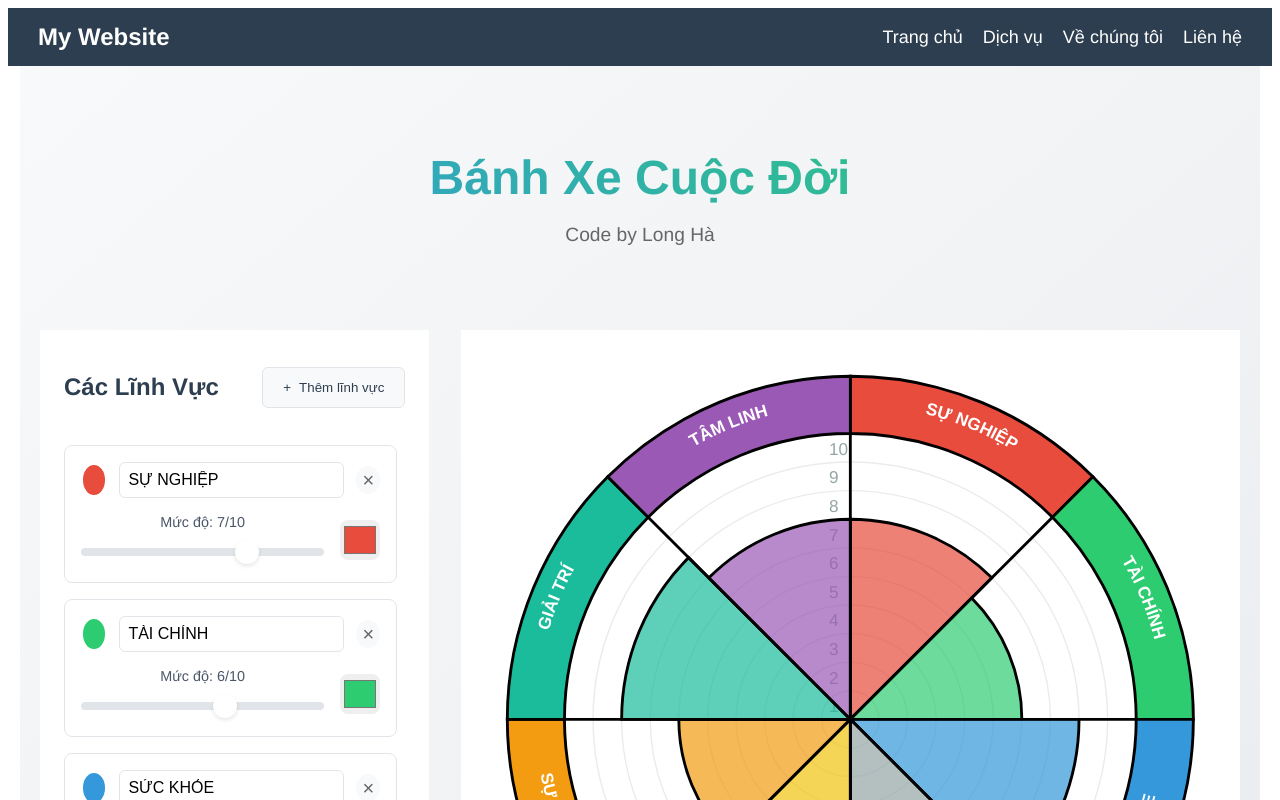
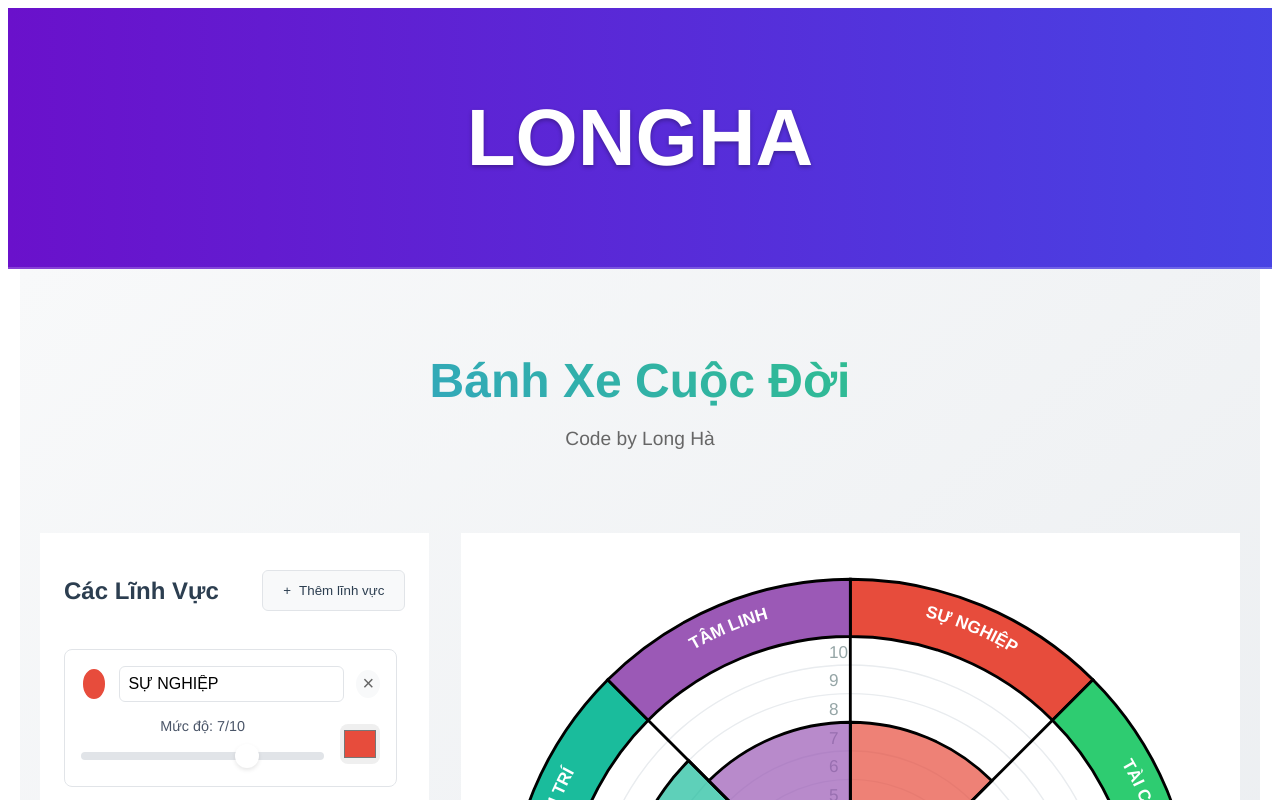
Before and after one commit to longhangoc/vue, a Vue app: page / in a window 1280 px wide. Shown: the top 800 px of the page. Built offline with nearby package versions, Linux system fonts and the light colour scheme.

Commit message:
Update Header.vue

```diff
--- a/src/components/Header.vue
+++ b/src/components/Header.vue
@@ -1,12 +1,6 @@
 <template>
   <header class="header">
-    <div class="logo">My Website</div>
-    <nav class="nav">
-      <a href="#">Trang chủ</a>
-      <a href="#">Dịch vụ</a>
-      <a href="#">Về chúng tôi</a>
-      <a href="#">Liên hệ</a>
-    </nav>
+    <h1>LONGHA</h1>
   </header>
 </template>
 
@@ -19,24 +13,30 @@ export default {
 <style scoped>
 .header {
   display: flex;
-  justify-content: space-between;
+  justify-content: center;
   align-items: center;
-  background-color: #2c3e50;
-  padding: 15px 30px;
-  color: white;
+  /* Animated gradient background */
+  background: linear-gradient(90deg, #6a11cb, #2575fc);
+  background-size: 200% 200%;
+  animation: gradientAnimation 5s ease infinite;
+  padding: 30px 20px;
+  color: #fff;
+  font-size: 2.5rem;
+  font-weight: 700;
+  text-shadow: 0 2px 4px rgba(0, 0, 0, 0.3);
+  border-bottom: 2px solid rgba(255, 255, 255, 0.2);
 }
-.logo {
-  font-size: 24px;
-  font-weight: bold;
-}
-.nav a {
-  color: white;
-  text-decoration: none;
-  margin-left: 20px;
-  font-size: 18px;
-  transition: color 0.3s;
-}
-.nav a:hover {
-  color: #42b983;
+
+/* Animation keyframes cho background */
+@keyframes gradientAnimation {
+  0% {
+    background-position: 0% 50%;
+  }
+  50% {
+    background-position: 100% 50%;
+  }
+  100% {
+    background-position: 0% 50%;
+  }
 }
 </style>
```
